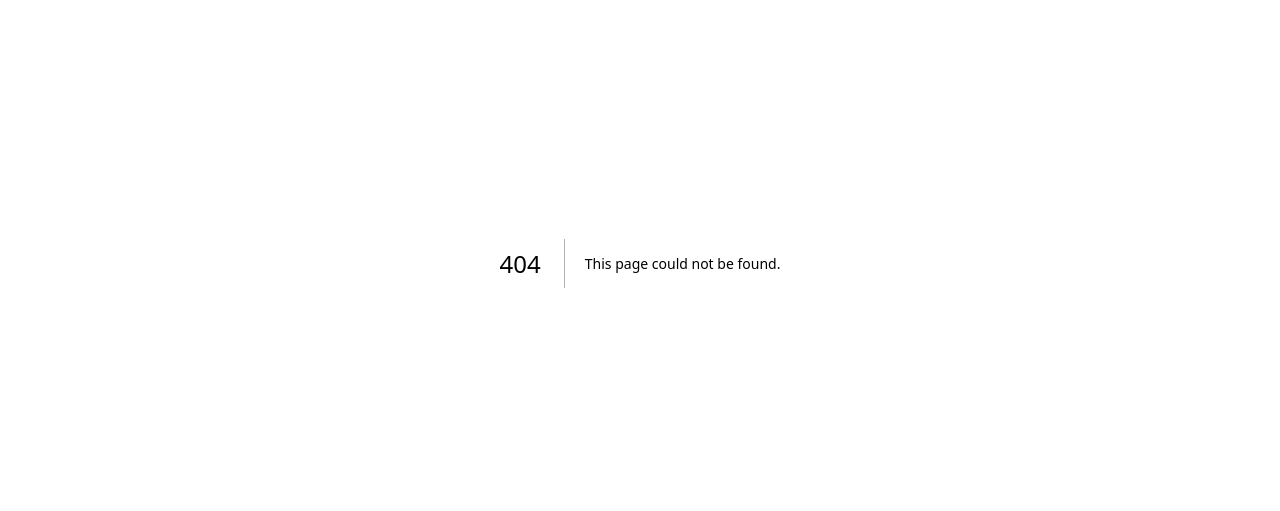
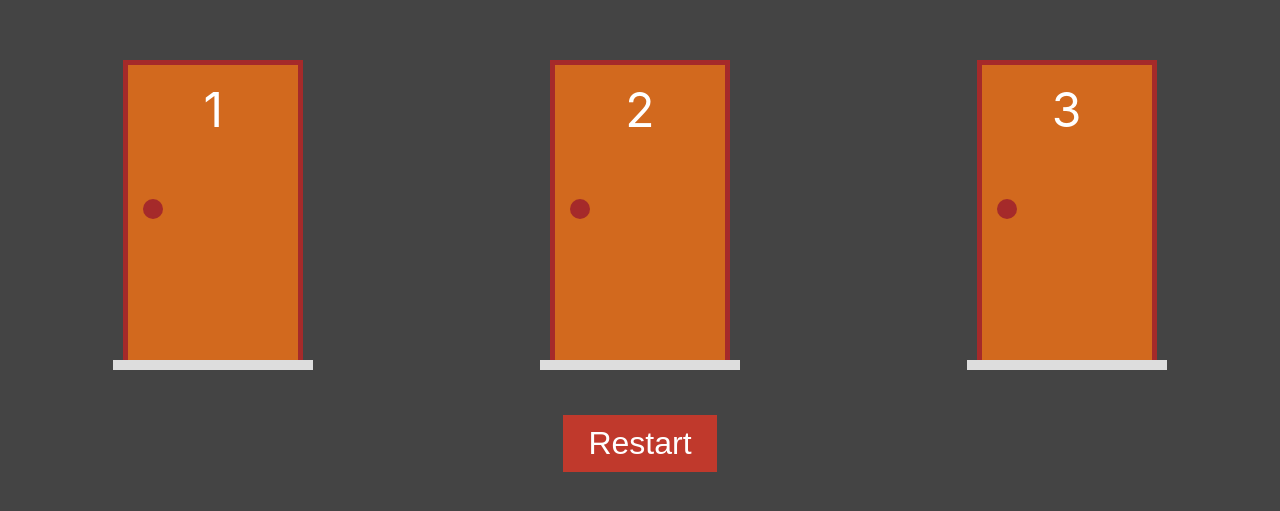
Before and after one commit to lexpierini/monty_hall, a Next.js app: page /game/3/2 in a window 1280 px wide. Before the commit this address had no page. Shown: the part 137-648 px from the top of the page. Built offline with nearby package versions, Linux system fonts and the light colour scheme.

Commit message:
useRouter

```diff
--- a/src/functions/doors.ts
+++ b/src/functions/doors.ts
@@ -1,10 +1,10 @@
 import DoorModel from '../model/door'
 
-export function addDoors(quantity: number, chosed: number): DoorModel[] {
+export function addDoors(quantity: number, hasGift: number): DoorModel[] {
   return Array.from({ length: quantity }, (_, i) => {
     const number = i + 1
-    const hasGift = number === chosed
-    return new DoorModel(number, hasGift)
+    const _hasGift = number === hasGift
+    return new DoorModel(number, _hasGift)
   })
 }
 
--- a/src/pages/game.tsx
+++ b/src/pages/game/[doors]/[hasGift].tsx
@@ -1,11 +1,19 @@
-import { useState } from 'react'
+import { useEffect, useState } from 'react'
 import Link from 'next/link'
-import styles from '../styles/Game.module.css'
-import Door from '../components/Door'
-import { addDoors, updateDoors } from '../functions/doors'
+import { useRouter } from 'next/router'
+import styles from '../../../styles/Game.module.css'
+import Door from '../../../components/Door'
+import { addDoors, updateDoors } from '../../../functions/doors'
 
 export default function Game() {
-  const [doors, setDoors] = useState(addDoors(3, 2))
+  const router = useRouter()
+  const [doors, setDoors] = useState([])
+
+  useEffect(() => {
+    const doors = +router.query.doors
+    const hasGift = +router.query.hasGift
+    setDoors(addDoors(doors, hasGift))
+  }, [router?.query])
 
   const renderDoors = () =>
     doors.map((door) => (
```
